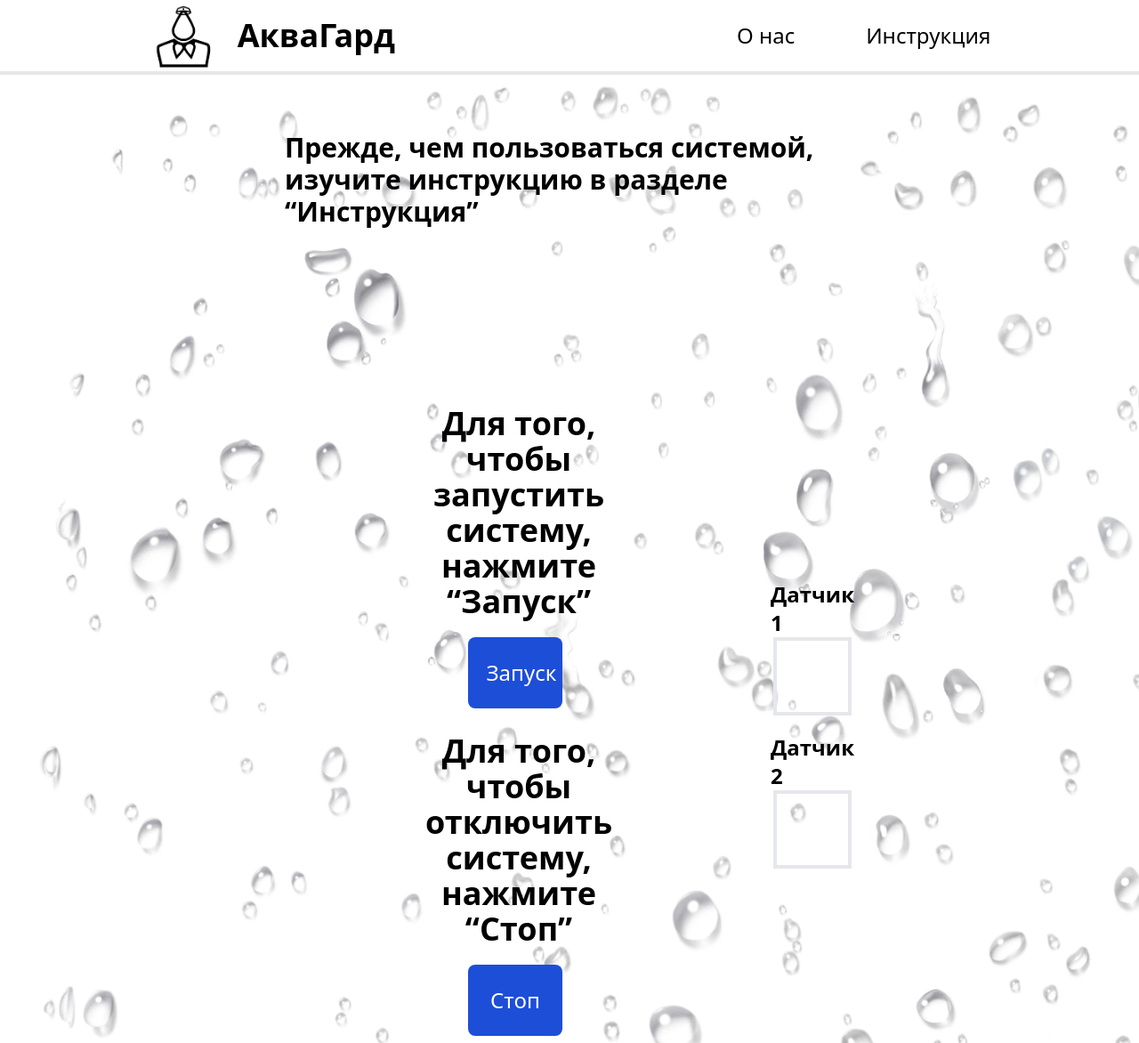
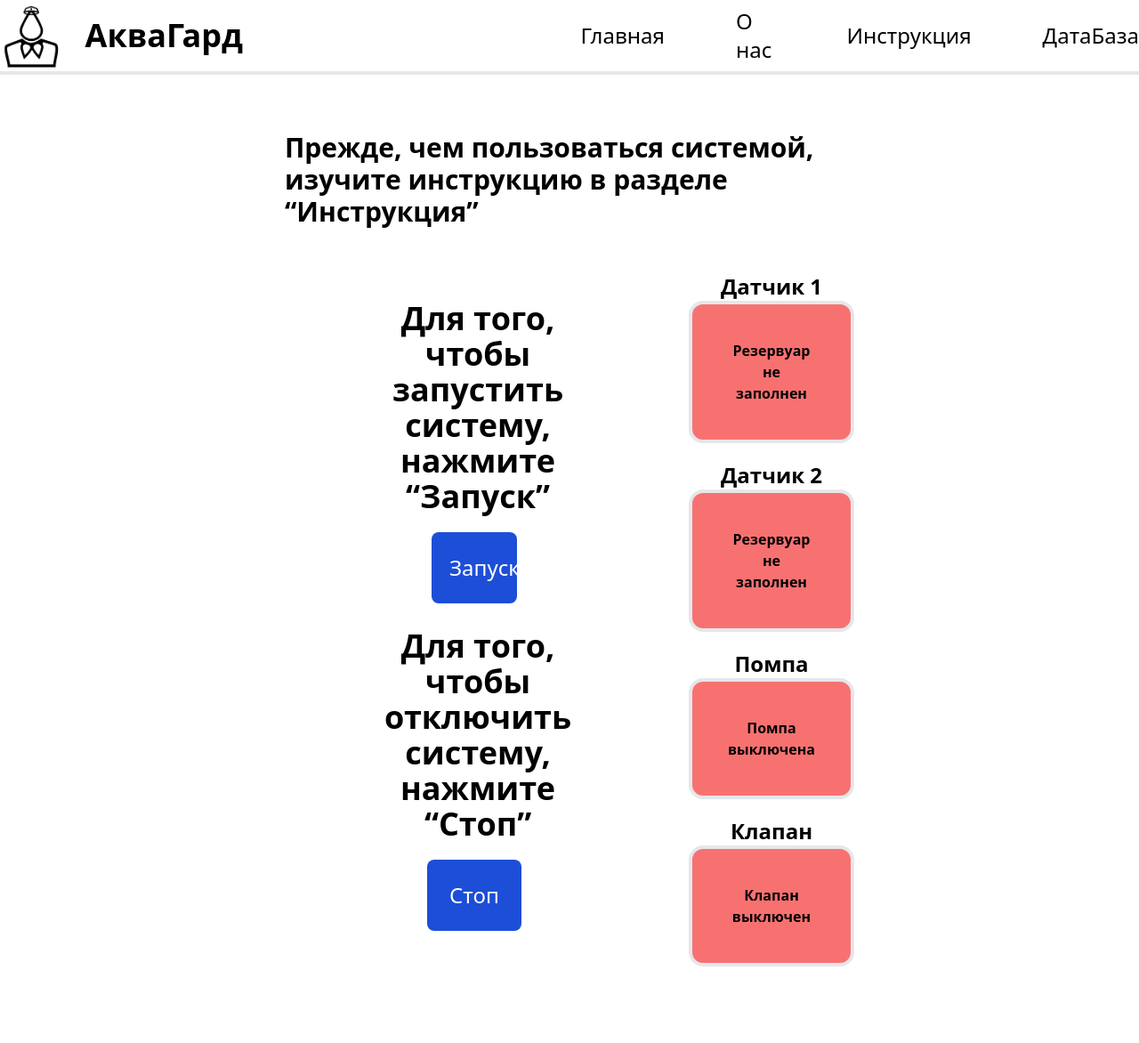
Before and after one commit to Imperfect-Spectrum/arduino-java-react, a Next.js app: page / in a window 1280 px wide. Shown: the whole page at 89% size. After the commit the page ends 1086 px from the top, so only its background shows below. Built offline with nearby package versions, Linux system fonts and the light colour scheme; no server answers.

Commit message:
add-onClick-fetch-and-fix-style

```diff
--- a/package.json
+++ b/package.json
@@ -9,6 +9,7 @@
     "lint": "next lint"
   },
   "dependencies": {
+    "@tanstack/react-table": "^8.16.0",
     "lucide": "^0.378.0",
     "next": "14.2.3",
     "react": "^18",
--- a/src/components/header.tsx
+++ b/src/components/header.tsx
@@ -3,7 +3,6 @@ import Image from "next/image";
 import { useState } from "react";
 
 export function Header() {
-  const [isOpen, setIsOpen] = useState(false);
   return (
     <div className="h-30 flex items-center justify-center gap-x-96 border-b-4 mb-16 bg-white">
       <div className="flex items-center justify-center gap-5">
@@ -12,18 +11,31 @@ export function Header() {
       </div>
       <div className="flex justify-between items-center gap-20">
         <a
+          href=""
+          className="text-2xl block py-2 px-3 text-black rounded hover:bg-gray-100 md:hover:bg-transparent md:border-0 md:hover:text-blue-700 md:p-0  md:dark:hover:text-blue-500 dark:hover:bg-gray-700 dark:hover:text-white md:dark:hover:bg-transparent"
+        >
+          Главная
+        </a>
+        <a
           target="_blank"
-          href="https://vk.com/lastohope"
+          href="/about"
           className="text-2xl block py-2 px-3 text-black rounded hover:bg-gray-100 md:hover:bg-transparent md:border-0 md:hover:text-blue-700 md:p-0  md:dark:hover:text-blue-500 dark:hover:bg-gray-700 dark:hover:text-white md:dark:hover:bg-transparent"
         >
           О нас
         </a>
         <a
           target="_blank"
-          href="https://vk.com/lastohope"
+          href="/instruction"
           className="text-2xl block py-2 px-3 text-black rounded hover:bg-gray-100 md:hover:bg-transparent md:border-0 md:hover:text-blue-700 md:p-0  md:dark:hover:text-blue-500 dark:hover:bg-gray-700 dark:hover:text-white md:dark:hover:bg-transparent"
         >
           Инструкция
+        </a>
+        <a
+          target="_blank"
+          href="/database"
+          className="text-2xl block py-2 px-3 text-black rounded hover:bg-gray-100 md:hover:bg-transparent md:border-0 md:hover:text-blue-700 md:p-0  md:dark:hover:text-blue-500 dark:hover:bg-gray-700 dark:hover:text-white md:dark:hover:bg-transparent"
+        >
+          ДатаБаза
         </a>
       </div>
     </div>
--- a/src/pages/_document.tsx
+++ b/src/pages/_document.tsx
@@ -4,12 +4,7 @@ export default function Document() {
   return (
     <Html lang="en">
       <Head />
-      <body
-        className=""
-        style={{
-          backgroundImage: 'url("/bg_image.png")',
-        }}
-      >
+      <body>
         <Main />
         <NextScript />
       </body>
--- a/src/pages/index.tsx
+++ b/src/pages/index.tsx
@@ -1,33 +1,46 @@
 import { useEffect, useState } from "react";
 
 export default function Home(): JSX.Element {
-  const [data, setData] = useState<any>(null);
+  const [data, setData] = useState<{
+    switch1: number;
+    switch2: number;
+    pump: number;
+    valve: number;
+  }>({
+    switch1: 0,
+    switch2: 0,
+    pump: 0,
+    valve: 0,
+  });
+
+  const [start, setStart] = useState<boolean>(false);
 
   useEffect(() => {
     const fetchData = async () => {
       console.log("---------------------------");
       console.log("Start");
       try {
-        const response = await fetch("http://localhost:8080/message");
-        const jsonData = await response.json();
-        console.log("jsonData", jsonData);
-        setData(jsonData);
+        if (start == true) {
+          const response = await fetch("http://localhost:8080/message");
+          const jsonData = await response.json();
+          console.log("jsonData", jsonData);
+          setData((prevData) => ({ ...prevData, ...jsonData }));
+        }
       } catch (error) {
         console.error("Error fetching data:", error);
-        console.log("---------------------------");
       }
       console.log("Stop");
       console.log("---------------------------");
     };
 
-    const interval = setInterval(fetchData, 5000);
+    const interval = setInterval(fetchData, 2000);
 
     return () => clearInterval(interval);
-  }, []);
+  }, [start]);
 
   return (
     <div className="flex items-start justify-center flex-col mx-[25%]">
-      <div className="mx-auto mb-[200px]">
+      <div className="mx-auto mb-[50px]">
         <p className="text-3xl font-bold">
           Прежде, чем пользоваться системой, изучите инструкцию в разделе
           “Инструкция”
@@ -41,7 +54,34 @@ export default function Home(): JSX.Element {
               <p className="text-4xl font-bold text-wrap text-center">
                 Для того, чтобы запустить систему, нажмите “Запуск”
               </p>
-              <button className=" w-[50%] h-20 text-white text-2xl bg-blue-700 hover:bg-blue-800 focus:ring-4 focus:ring-blue-300 font-medium rounded-lg px-5 py-2.5 me-2 mb-2 dark:bg-blue-600 dark:hover:bg-blue-700 focus:outline-none dark:focus:ring-blue-800">
+              <button
+                className=" w-[50%] h-20 text-white text-2xl bg-blue-700 hover:bg-blue-800 focus:ring-4 focus:ring-blue-300 font-medium rounded-lg px-5 py-2.5 me-2 mb-2 dark:bg-blue-600 dark:hover:bg-blue-700 focus:outline-none dark:focus:ring-blue-800"
+                onClick={() => {
+                  fetch("http://localhost:8080/startOperation", {
+                    method: "POST",
+                    headers: {
+                      "Content-Type": "application/json",
+                    },
+                    body: JSON.stringify({}),
+                  })
+                    .then((response) => {
+                      if (!response.ok) {
+                        throw new Error("Network response was not ok");
+                      }
+                      return response.json();
+                    })
+                    .then((data) => {
+                      console.log("Start operation response:", data);
+                      setStart(true);
+                    })
+                    .catch((error) => {
+                      console.error(
+                        "There was a problem with the start operation:",
+                        error
+                      );
+                    });
+                }}
+              >
                 Запуск
               </button>
             </div>
@@ -51,31 +91,97 @@ export default function Home(): JSX.Element {
               <p className="text-4xl font-bold text-wrap text-center">
                 Для того, чтобы отключить систему, нажмите “Стоп”
               </p>
-              <button className="w-[50%] h-20 text-white text-2xl bg-blue-700 hover:bg-blue-800 focus:ring-4 focus:ring-blue-300 font-medium rounded-lg px-5 py-2.5 me-2 mb-2 dark:bg-blue-600 dark:hover:bg-blue-700 focus:outline-none dark:focus:ring-blue-800">
+              <button
+                className="w-[50%] h-20 text-white text-2xl bg-blue-700 hover:bg-blue-800 focus:ring-4 focus:ring-blue-300 font-medium rounded-lg px-5 py-2.5 me-2 mb-2 dark:bg-blue-600 dark:hover:bg-blue-700 focus:outline-none dark:focus:ring-blue-800"
+                onClick={() => {
+                  fetch("http://localhost:8080/endOperation", {
+                    method: "POST",
+                    headers: {
+                      "Content-Type": "application/json",
+                    },
+                    body: JSON.stringify({}),
+                  })
+                    .then((response) => {
+                      if (!response.ok) {
+                        throw new Error("Network response was not ok");
+                      }
+                      return response.json();
+                    })
+                    .then((data) => {
+                      console.log("Start operation response:", data);
+                      setStart(false);
+                    })
+                    .catch((error) => {
+                      console.error(
+                        "There was a problem with the start operation:",
+                        error
+                      );
+                    });
+                }}
+              >
                 Стоп
               </button>
             </div>
           </div>
         </div>
         <div className="flex flex-col ml-auto gap-5">
-          <div className="flex flex-col items-center">
+          <div className="flex flex-col items-center w-[100%]">
             <p className="text-2xl font-semibold">Датчик 1</p>
             <div
-              className={`p-10 border-4 ${
-                data == null && data == 0 ? "bg-red-400" : ""
+              className={`p-10 border-4 w-[100%] text-center font-semibold rounded-2xl ${
+                data.switch1 !== null && data.switch1 !== 0
+                  ? "bg-green-400"
+                  : "bg-red-400"
               }`}
             >
-              {data == null && data == 0 ? "РЕЗЕРВУАР НЕ ЗАПОЛНЕН" : ""}
+              {data.switch1 !== null && data.switch1 !== 0
+                ? "Резервуар заполнен"
+                : "Резервуар не заполнен"}
             </div>
           </div>
-          <div className="flex flex-col items-center">
+
+          <div className="flex flex-col items-center w-[100%]">
             <p className="text-2xl font-semibold">Датчик 2</p>
             <div
-              className={`p-10 border-4 ${
-                data !== null && data !== 0 ? "bg-green-400" : ""
+              className={`p-10 border-4 w-[100%] text-center font-semibold rounded-2xl ${
+                data.switch2 !== null && data.switch2 !== 0
+                  ? "bg-green-400"
+                  : "bg-red-400"
               }`}
             >
-              {data !== null && data !== 0 ? "РЕЗЕРВУАР ЗАПОЛНЕН" : ""}
+              {data.switch2 !== null && data.switch2 !== 0
+                ? "Резервуар заполнен"
+                : "Резервуар не заполнен"}
+            </div>
+          </div>
+
+          <div className="flex flex-col items-center w-[100%]">
+            <p className="text-2xl font-semibold">Помпа</p>
+            <div
+              className={`p-10 border-4 w-[100%] text-center font-semibold rounded-2xl ${
+                data.pump !== null && data.pump !== 0
+                  ? "bg-green-400"
+                  : "bg-red-400"
+              }`}
+            >
+              {data.pump !== null && data.pump !== 0
+                ? "Помпа включена"
+                : "Помпа выключена"}
+            </div>
+          </div>
+
+          <div className="flex flex-col items-center w-[100%]">
+            <p className="text-2xl font-semibold">Клапан</p>
+            <div
+              className={`p-10 border-4 w-[100%] text-center font-semibold rounded-2xl ${
+                data.valve !== null && data.valve !== 0
+                  ? "bg-green-400"
+                  : "bg-red-400"
+              }`}
+            >
+              {data.valve !== null && data.valve !== 0
+                ? "Клапан включен"
+                : "Клапан выключен"}
             </div>
           </div>
         </div>
```
Also changed, not shown: public/bg_image.png (deleted), 1 other file (tests, documents, lock files or other folders).
